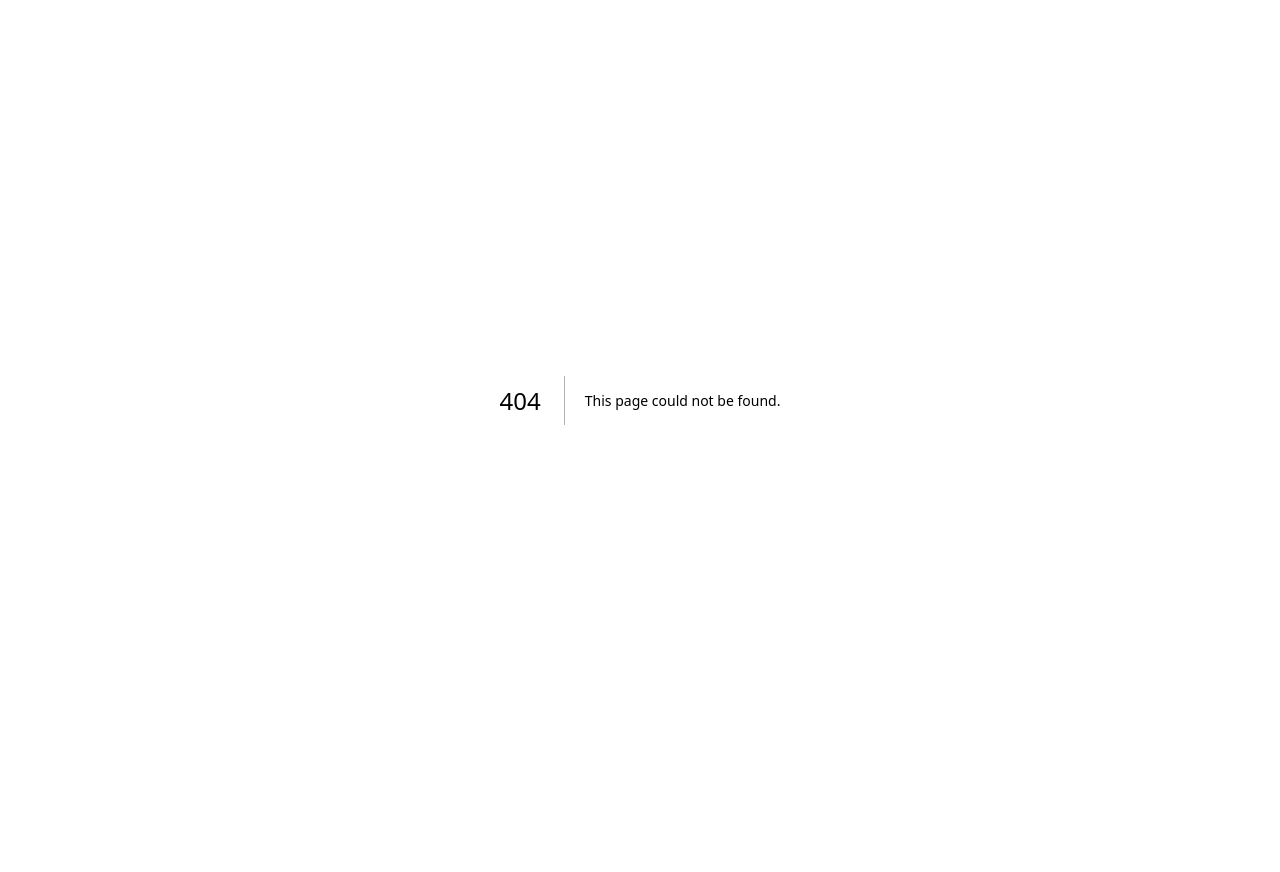
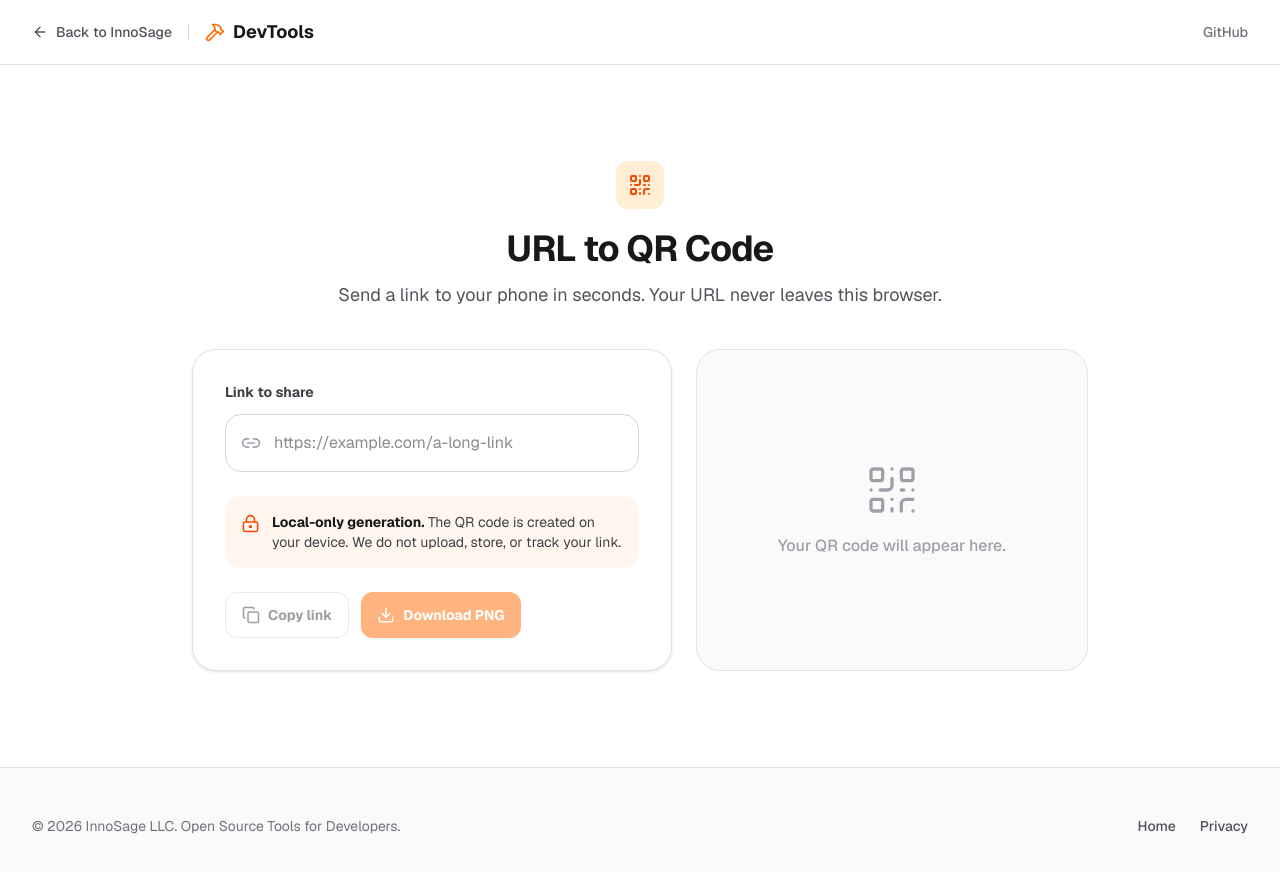
Before and after one commit to innosage-llc/innosage-tools, a Next.js app: page /tools/url-to-qrcode in a window 1280 px wide. Before the commit this address had no page. Shown: the top 872 px of the page. Before the commit the page ends 800 px from the top, so only its background shows below. Built offline with nearby package versions, Linux system fonts and the light colour scheme.

Commit message:
feat: add local URL to QR code tool (#34)
Co-authored-by: Weijing Liu <weijing.liu@nyu.edu>

```diff
--- a/app/page.tsx
+++ b/app/page.tsx
@@ -2,7 +2,7 @@
 
 import { ToolsLayout } from '@/components/ToolsLayout';
 import Link from 'next/link';
-import { FileText, ArrowRight, Maximize2, Video, Scissors } from 'lucide-react';
+import { FileText, ArrowRight, Maximize2, Video, Scissors, QrCode } from 'lucide-react';
 
 export default function ToolsIndexPage() {
   return (
@@ -17,6 +17,22 @@ export default function ToolsIndexPage() {
       </div>
 
       <div className="grid grid-cols-1 md:grid-cols-2 lg:grid-cols-3 gap-6 max-w-6xl mx-auto">
+        {/* Tool Card: URL to QR Code */}
+        <Link href="/url-to-qrcode" className="group">
+          <div className="bg-white border border-zinc-200 rounded-2xl p-6 hover:shadow-md hover:border-zinc-300 transition-all h-full flex flex-col">
+            <div className="w-12 h-12 bg-orange-100 rounded-xl flex items-center justify-center mb-4 group-hover:scale-110 transition-transform">
+              <QrCode className="text-orange-600" size={24} />
+            </div>
+            <h3 className="text-xl font-bold text-zinc-900 mb-2">URL to QR Code</h3>
+            <p className="text-zinc-500 mb-6 flex-1">
+              Turn any link into a phone-ready QR code instantly. Generated locally in your browser with no tracking.
+            </p>
+            <div className="flex items-center text-sm font-medium text-zinc-900 group-hover:text-orange-600 transition-colors">
+              Launch Tool <ArrowRight size={16} className="ml-2 group-hover:translate-x-1 transition-transform" />
+            </div>
+          </div>
+        </Link>
+
         {/* Tool Card: Markdown to PDF */}
         <Link href="/markdown-to-pdf" className="group">
           <div className="bg-white border border-zinc-200 rounded-2xl p-6 hover:shadow-md hover:border-zinc-300 transition-all h-full flex flex-col">
--- /dev/null
+++ b/app/url-to-qrcode/page.tsx
@@ -0,0 +1,151 @@
+"use client";
+
+import { useEffect, useState } from 'react';
+import QRCode from 'qrcode';
+import { Check, Copy, Download, Link2, LockKeyhole, QrCode } from 'lucide-react';
+import { ToolsLayout } from '@/components/ToolsLayout';
+
+const QR_SIZE = 640;
+
+function normalizeUrl(value: string) {
+  const trimmed = value.trim();
+  if (!trimmed) return '';
+
+  try {
+    return new URL(trimmed.includes('://') ? trimmed : `https://${trimmed}`).toString();
+  } catch {
+    return null;
+  }
+}
+
+export default function UrlToQrcodePage() {
+  const [input, setInput] = useState('');
+  const [qrCode, setQrCode] = useState('');
+  const [error, setError] = useState('');
+  const [isCopied, setIsCopied] = useState(false);
+
+  const normalizedUrl = normalizeUrl(input);
+
+  useEffect(() => {
+    let isCurrent = true;
+
+    async function createQrCode() {
+      if (!normalizedUrl) {
+        if (isCurrent) setQrCode('');
+        return;
+      }
+
+      try {
+        const dataUrl = await QRCode.toDataURL(normalizedUrl, {
+          width: QR_SIZE,
+          margin: 2,
+          errorCorrectionLevel: 'M',
+          color: { dark: '#18181b', light: '#ffffff' },
+        });
+        if (isCurrent) setQrCode(dataUrl);
+      } catch {
+        if (isCurrent) setError('We could not generate a QR code for this URL.');
+      }
+    }
+
+    createQrCode();
+    return () => { isCurrent = false; };
+  }, [normalizedUrl]);
+
+  const handleInput = (value: string) => {
+    setInput(value);
+    setError(value.trim() && normalizeUrl(value) === null ? 'Enter a valid web address.' : '');
+  };
+
+  const copyUrl = async () => {
+    if (!normalizedUrl) return;
+    await navigator.clipboard.writeText(normalizedUrl);
+    setIsCopied(true);
+    window.setTimeout(() => setIsCopied(false), 1600);
+  };
+
+  const downloadQr = () => {
+    if (!qrCode) return;
+    const link = document.createElement('a');
+    link.href = qrCode;
+    link.download = 'url-qrcode.png';
+    link.click();
+  };
+
+  return (
+    <ToolsLayout>
+      <div className="max-w-4xl mx-auto py-8 md:py-16">
+        <div className="text-center max-w-2xl mx-auto mb-10">
+          <div className="w-12 h-12 bg-orange-100 rounded-xl flex items-center justify-center mx-auto mb-5">
+            <QrCode className="text-orange-600" size={24} />
+          </div>
+          <h1 className="text-3xl md:text-4xl font-bold tracking-tight text-zinc-900 mb-3">URL to QR Code</h1>
+          <p className="text-lg text-zinc-600">Send a link to your phone in seconds. Your URL never leaves this browser.</p>
+        </div>
+
+        <div className="grid grid-cols-1 md:grid-cols-[1.1fr_0.9fr] gap-6 items-stretch">
+          <section className="bg-white border border-zinc-200 rounded-3xl p-6 md:p-8 shadow-sm flex flex-col">
+            <label htmlFor="url" className="text-sm font-bold text-zinc-700 mb-3">Link to share</label>
+            <div className="relative">
+              <Link2 size={20} className="absolute left-4 top-1/2 -translate-y-1/2 text-zinc-400" />
+              <input
+                id="url"
+                type="url"
+                inputMode="url"
+                autoComplete="url"
+                value={input}
+                onChange={(event) => handleInput(event.target.value)}
+                placeholder="https://example.com/a-long-link"
+                data-testid="url-input"
+                className="w-full rounded-2xl border border-zinc-300 bg-white py-4 pl-12 pr-4 text-zinc-900 outline-none transition focus:border-orange-500 focus:ring-4 focus:ring-orange-100"
+              />
+            </div>
+            {error && <p role="alert" className="mt-3 text-sm font-medium text-red-600">{error}</p>}
+
+            <div className="mt-6 rounded-2xl bg-orange-50 p-4 flex gap-3 text-sm text-zinc-700">
+              <LockKeyhole size={19} className="shrink-0 text-orange-600 mt-0.5" />
+              <p><strong className="text-zinc-900">Local-only generation.</strong> The QR code is created on your device. We do not upload, store, or track your link.</p>
+            </div>
+
+            <div className="mt-auto pt-6 flex flex-wrap gap-3">
+              <button
+                type="button"
+                onClick={copyUrl}
+                disabled={!normalizedUrl}
+                className="inline-flex items-center justify-center gap-2 rounded-xl border border-zinc-300 px-4 py-3 text-sm font-bold text-zinc-700 transition hover:bg-zinc-50 disabled:cursor-not-allowed disabled:opacity-50"
+              >
+                {isCopied ? <Check size={18} className="text-green-600" /> : <Copy size={18} />}
+                {isCopied ? 'Copied' : 'Copy link'}
+              </button>
+              <button
+                type="button"
+                onClick={downloadQr}
+                disabled={!qrCode}
+                data-testid="download-button"
+                className="inline-flex items-center justify-center gap-2 rounded-xl bg-orange-500 px-4 py-3 text-sm font-bold text-white shadow-sm transition hover:bg-orange-600 active:scale-[0.98] disabled:cursor-not-allowed disabled:opacity-50"
+              >
+                <Download size={18} /> Download PNG
+              </button>
+            </div>
+          </section>
+
+          <section className="bg-zinc-50 border border-zinc-200 rounded-3xl p-6 md:p-8 flex flex-col items-center justify-center min-h-80">
+            {qrCode ? (
+              <>
+                <div className="bg-white rounded-2xl p-4 shadow-sm border border-zinc-100">
+                  <img src={qrCode} alt={`QR code for ${normalizedUrl}`} width={280} height={280} className="w-64 h-64 md:w-72 md:h-72" data-testid="qr-preview" />
+                </div>
+                <p className="mt-5 text-sm text-zinc-500 text-center">Point your phone camera at the code.</p>
+              </>
+            ) : (
+              <div className="text-center text-zinc-400">
+                <QrCode size={56} strokeWidth={1.4} className="mx-auto mb-4" />
+                <p className="font-medium">Your QR code will appear here.</p>
+              </div>
+            )}
+          </section>
+        </div>
+      </div>
+    </ToolsLayout>
+  );
+}
--- a/package.json
+++ b/package.json
@@ -20,6 +20,7 @@
     "fix-webm-duration": "^1.0.6",
     "lucide-react": "^0.563.0",
     "next": "16.1.6",
+    "qrcode": "^1.5.4",
     "react": "19.2.3",
     "react-dom": "19.2.3",
     "react-markdown": "^10.1.0",
@@ -33,6 +34,7 @@
     "@tailwindcss/postcss": "^4",
     "@types/dom-mediacapture-record": "^1.0.22",
     "@types/node": "^20",
+    "@types/qrcode": "^1.5.6",
     "@types/react": "^19",
     "@types/react-dom": "^19",
     "@types/wicg-file-system-access": "^2023.10.7",
```
Also changed, not shown: 1 other file (tests, documents, lock files or other folders).
